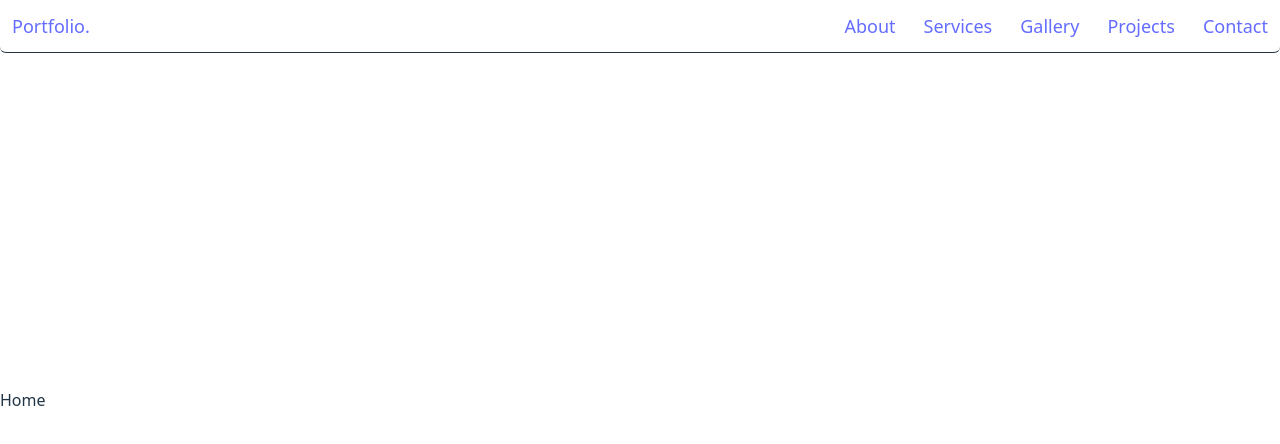
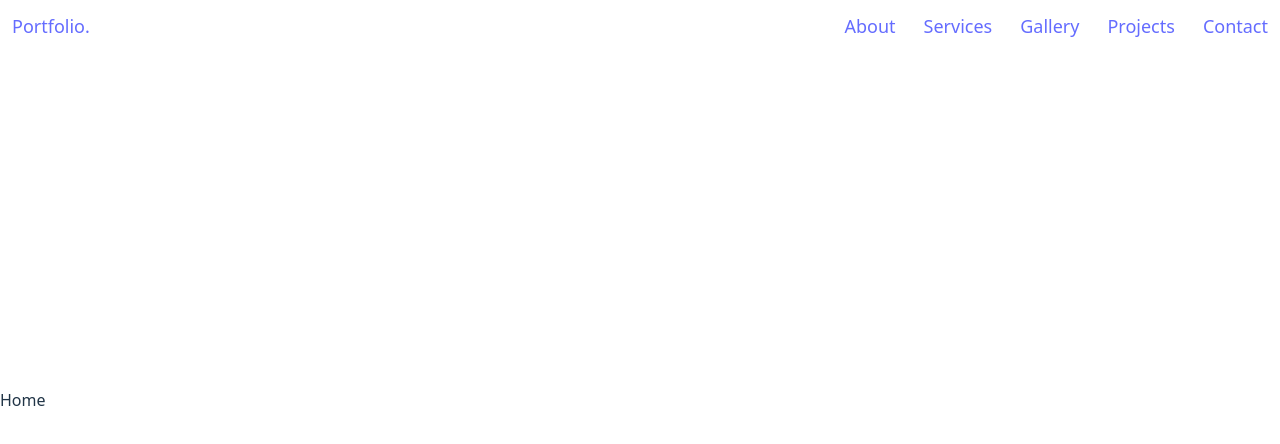
Before and after one commit to AseelFatayerji/CodeCanvas, a React (Vite) app: page / in a window 1280 px wide. Shown: the top 444 px of the page. Built offline with nearby package versions, Linux system fonts and the light colour scheme; the HTML template or start-up script is replaced by a standard one.

Commit message:
removed component

```diff
--- a/src/assets/navbar.jsx
+++ b/src/assets/navbar.jsx
@@ -2,7 +2,7 @@ import { NavLink } from "react-router-dom";
 
 function Navbar() {
   return (
-    <header className="p-3 rounded-md backdrop-blur-sm bg-white/30 fixed w-full z-20 top-0 start-0 border-b ">
+    <header className="p-3 rounded-md backdrop-blur-sm bg-white/30 fixed w-full z-20 top-0 start-0 ">
       <nav className="flex text-lg justify-between">
         <div>
           <NavLink to="/" className="">
```
